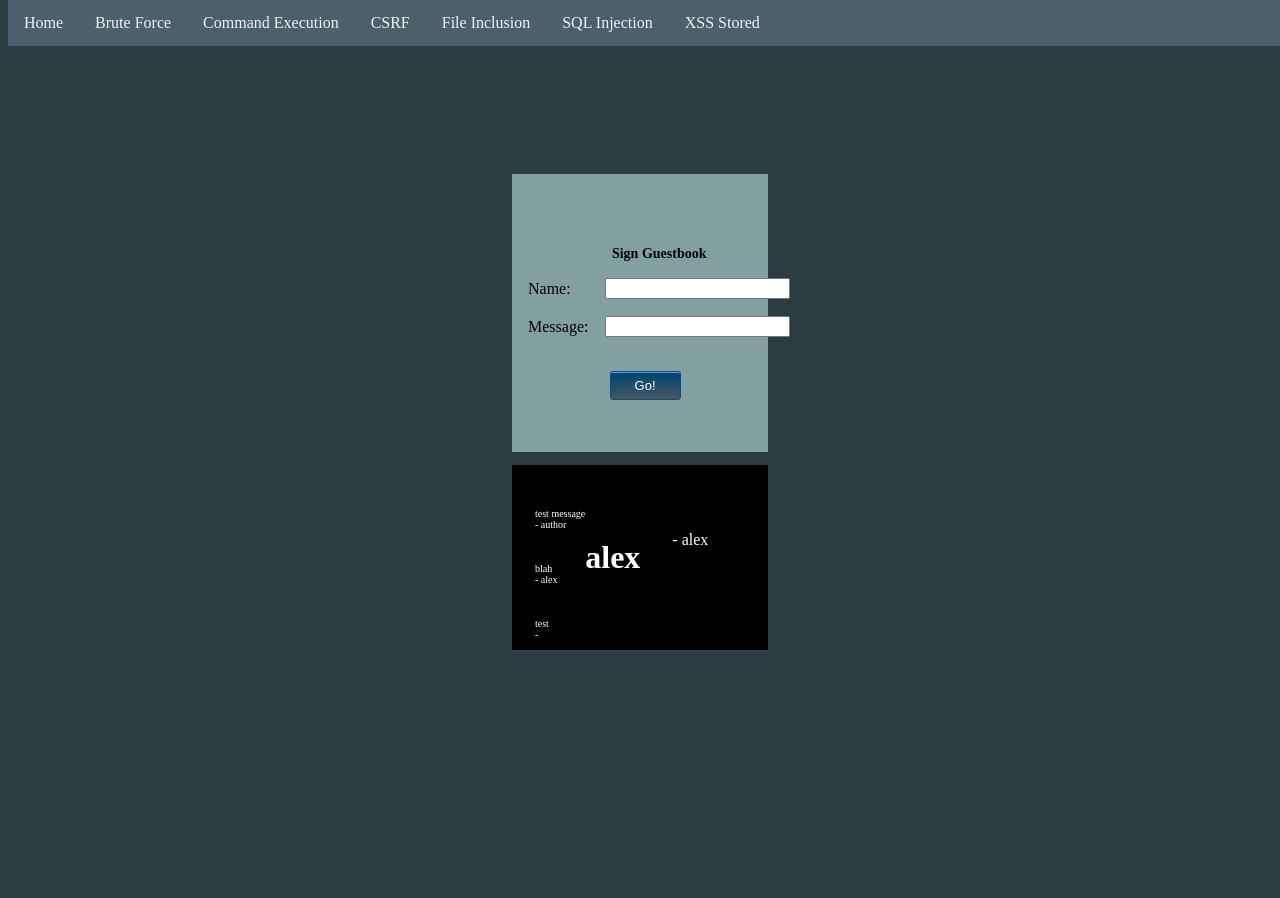
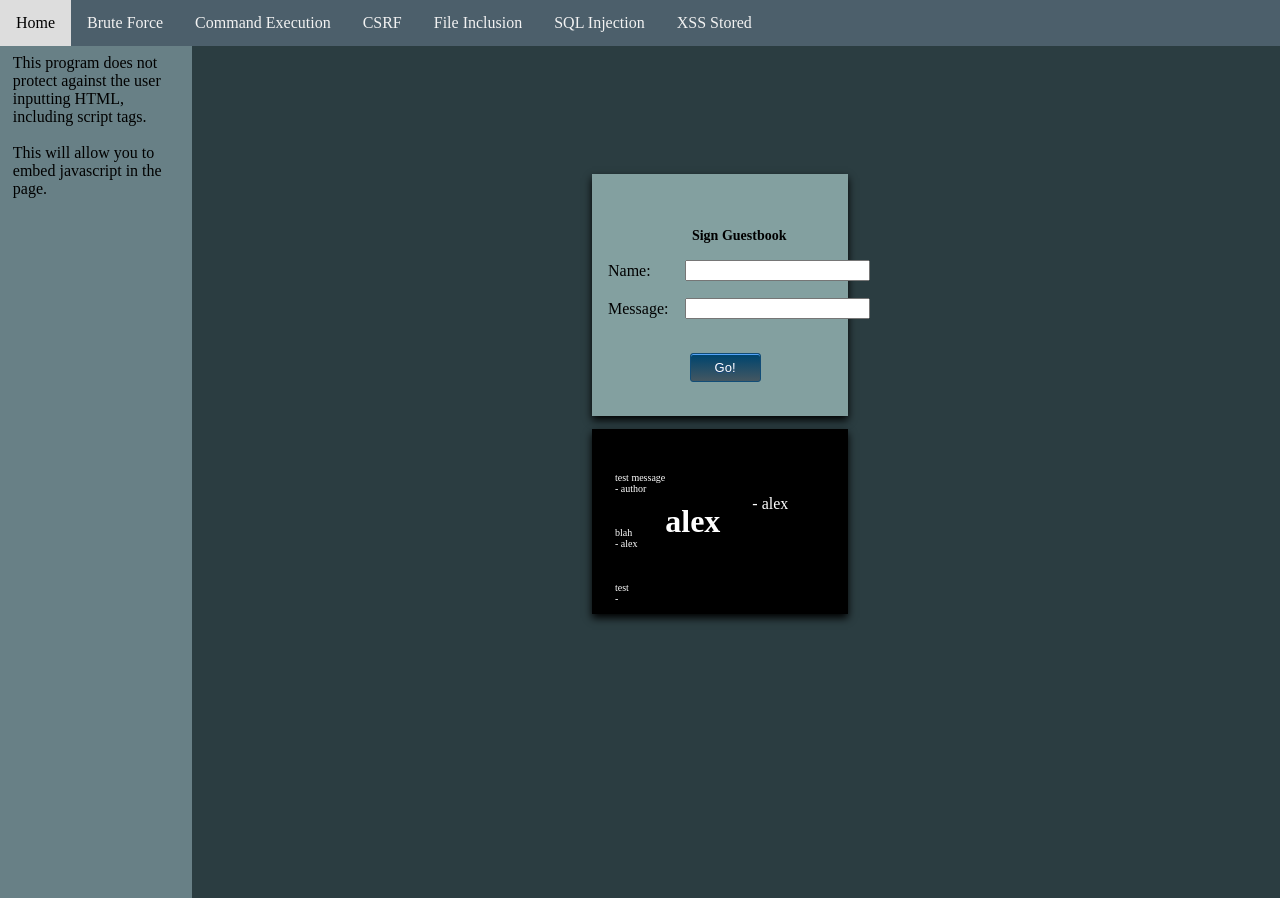
Before and after one commit to lambrou/vulnerable-django-app, a Django app: page /utils/guestbook in a window 1280 px wide. Run offline with Django 3.2, Linux system fonts and the light colour scheme; data comes from the database, SQL or seed files in the repository; both versions use the stored data as it was after the commit.

Commit message:
Adjusted CSS styles and added useful information to the side navigation

```diff
--- /dev/null
+++ b/vda/core/static/core/navinfo.ini
@@ -0,0 +1,8 @@
+[DEFAULT]
+Index = Welcome to the Vulnerable Django App. The examples are a basic walkthrough of security vulnerabilities commonly found in web applications. <br><br>Each page contains examples and important information about the vulnerability.
+BruteForce = A simple example of a Brute Force-able form. <br><br>Does not protect against too many password attempts.
+CommandExec = This form does not protect against you sending your own commands to the webserver. <br><br>Example: www.google.com | dir <br><br>This will tell the Windows server to ping www.google.com and then execute the dir command.
+CSRF = The view uses a csrf_exempt decorator to tell Django that we're bypassing the CSRF protections that are enabled in Django by default.
+FileInclusion = This program runs files given to it in a GET request.<br><br>The output is shown below the file list.<br><br>It does not protect against including your own file, or another file on the server, in the GET request.
+SQLi = This form does not protect against SQL injection attacks.<br><br>This will allow you to enumerate all users by entering the following:<br>admin" OR "1"="1<br><br>This would make the entire SQL statement: <br>SELECT * from "auth_user" WHERE "auth_user"."username" = "admin" OR "1"="1"'
+XSSs = This program does not protect against the user inputting HTML, including script tags.<br><br>This will allow you to embed javascript in the page.
--- a/vda/core/static/core/style.css
+++ b/vda/core/static/core/style.css
@@ -7,7 +7,9 @@
   background-color: #4C5F6B;
   position: fixed;
   top: 0;
+  left: 0;
   width: 100%;
+  z-index: 1; /* Stay on top */
 }
 
 .navbar a {
@@ -32,6 +34,7 @@
   margin: auto;
   margin-top: 10vw;
   white-space:pre-wrap;
+  box-shadow: 0 4px 8px 0 rgba(0,0,0,1);
 }
 .loginButton {
     box-shadow:inset 0px 1px 0px 0px #54a3f7;
@@ -62,9 +65,7 @@
   margin: auto;
   margin-top: 1vw;
   white-space:pre-wrap;
-  overflow-y: scroll;
-  overflow-x: scroll;
-
+  box-shadow: 0 4px 8px 0 rgba(0,0,0,1);
 }
 table {
   border-spacing: 15px;
@@ -81,3 +82,37 @@
   text-decoration: underline;
   cursor: pointer;
 }
+/* The sidebar menu */
+.sidenav {
+  height: 100%; /* Full-height: remove this if you want "auto" height */
+  width: 15vw; /* Set the width of the sidebar */
+  position: fixed; /* Fixed Sidebar (stay in place on scroll) */
+  top: 0; /* Stay at the top */
+  left: 0;
+  background-color: #688086;
+  overflow-x: hidden; /* Disable horizontal scroll */
+  padding-top: 3vw;
+}
+
+/* The navigation menu links */
+.sidenav a {
+  padding: 6px 8px 6px 16px;
+  text-decoration: none;
+  font-size: 25px;
+  color: #818181;
+  display: block;
+}
+
+/* When you mouse over the navigation links, change their color */
+.sidenav a:hover {
+  color: #f1f1f1;
+}
+.navinfo {
+  margin-left: 1vw;
+  margin-right: 1vw;
+}
+/* Style page content */
+.main {
+  margin-left: 160px; /* Same as the width of the sidebar */
+  padding: 0px 10px;
+}
--- a/vda/core/templates/core/base.html
+++ b/vda/core/templates/core/base.html
@@ -24,7 +24,9 @@
       <a href="/utils/guestbook">XSS Stored</a>
       {% endif %}
     </div>
-
+    <div class="sidenav">
+      <p class="navinfo">{% autoescape off %}{{ navinfo }}{% endautoescape %}</p>
+    </div>
     <div class="main">
         {% block content %}{% endblock %}
     </div>
--- a/vda/core/templates/user/changepass.html
+++ b/vda/core/templates/user/changepass.html
@@ -4,7 +4,6 @@
 <div class="cardForm">
   <form method="post">
     {% csrf_token %}
-
     <table>
     <caption align="top" style="font-size: 14px;"><b>Change Password</b></caption>
       <tr>
--- a/vda/core/templates/utils/guestbook.html
+++ b/vda/core/templates/utils/guestbook.html
@@ -4,7 +4,6 @@
 <div class="cardForm">
   <form method="post">
     {% csrf_token %}
-
     <table>
     <caption align="top" style="font-size: 14px;"><b>Sign Guestbook</b></caption>
       <tr>
@@ -17,9 +16,7 @@
       </tr>
     </table>
   <button type="submit" class="loginButton">Go!</button>
-
   </form>
-
 </div>
 <div class="stdout">
   <p style="font-size: 10px; padding-left: 3px;">
--- a/vda/core/urls.py
+++ b/vda/core/urls.py
@@ -1,9 +1,15 @@
+from django.contrib.auth import views as auth_views
+
 from django.urls import include, path
 from . import views
+import configparser
+config = configparser.ConfigParser()
+config.read('core/static/core/navinfo.ini')
 
 urlpatterns = [
     path('', views.index, name='index'),
     path('users/', include('django.contrib.auth.urls')),
+    path('users/login', auth_views.LoginView.as_view(extra_context = {'navinfo': config['DEFAULT']['BruteForce']})),
     path('users/changepass', views.changepass, name='changepass'),
     path('users/signup', views.signup, name='signup'),
     path('users/profile', views.profile, name='signup'),
--- a/vda/core/views.py
+++ b/vda/core/views.py
@@ -4,16 +4,20 @@
 from django.shortcuts import render, redirect
 import subprocess
 from django.views.decorators.csrf import csrf_exempt
-from django.templatetags.static import static
 from django.contrib.auth.models import User
 from core.models import Guestbook
 from django.utils import timezone
+import configparser
 
+config = configparser.ConfigParser()
+config.read('core/static/core/navinfo.ini')
 
 def index(request):
-    return render(request, 'core/index.html', None)
+    context = { "navinfo": config['DEFAULT']['Index'] }
+    return render(request, 'core/index.html', context)
 
 def signup(request):
+
     if request.method == 'POST':
         form = UserCreationForm(request.POST)
         if form.is_valid():
@@ -25,30 +29,39 @@
             return redirect('/')
     else:
         form = UserCreationForm()
-    return render(request, 'registration/signup.html', {'form': form})
+    return render(request, 'registration/signup.html')
 
 def profile(request):
     return render(request, 'user/profile.html', None)
 
 def testconn(request):
+    context = { "navinfo": config['DEFAULT']['CommandExec'] }
     if request.method == 'POST':
         webAddr = request.POST.get('serveraddr')
         procOut = subprocess.check_output('powershell.exe Test-Connection ' + webAddr, shell=True)
-        context = { "stdout": procOut.decode() }
+        context = {
+            "stdout": procOut.decode(),
+            "navinfo": config['DEFAULT']['CommandExec']
+        }
         return render(request, 'utils/testconn.html', context)
-    return render(request, 'utils/testconn.html', None)
+    return render(request, 'utils/testconn.html', context)
 
 @csrf_exempt
 def changepass(request):
+    context = { "navinfo": config['DEFAULT']['CSRF'] }
     if request.method == 'POST':
         password1 = request.POST.get('newpass1')
         password2 = request.POST.get('newpass2')
         if (password1 == password2):
-            context = { "msg": 'Your new password is ' + password1 }
+            context = { "msg": 'Your new password is ' + password1,
+                        "navinfo": config['DEFAULT']['CSRF']
+            }
         else:
-            context = { "msg": 'Passwords did not match.' }
+            context = { "msg": 'Passwords did not match.',
+                        "navinfo": config['DEFAULT']['CSRF']
+             }
         return render(request, 'user/changepass.html', context)
-    return render(request, 'user/changepass.html', None)
+    return render(request, 'user/changepass.html', context)
 
 def filerunner(request):
     if request.method == 'GET':
@@ -59,23 +72,28 @@
                 "stdout": procOut.decode(),
                 "file1": "dt.py",
                 "file2": "version.py",
-                "file3": "fibonacci.py"
+                "file3": "fibonacci.py",
+                "navinfo": config['DEFAULT']['FileInclusion']
             }
             return render(request, 'utils/filerunner.html', context)
     context = {
         "file1": "dt.py",
         "file2": "version.py",
-        "file3": "fibonacci.py"
+        "file3": "fibonacci.py",
+        "navinfo": config['DEFAULT']['FileInclusion']
     }
     return render(request, 'utils/filerunner.html', context)
 
 def userlookup(request):
+    context = { "navinfo": config['DEFAULT']['SQLi'] }
     if request.method == 'POST':
         uname = request.POST.get('uname')
         query = User.objects.raw('SELECT * from "auth_user" WHERE "auth_user"."username" = "' + uname + '"')
-        context = { "stdout": query }
+        context = { "stdout": query,
+                    "navinfo": config['DEFAULT']['SQLi']
+        }
         return render(request, 'utils/userlookup.html', context)
-    return render(request, 'utils/userlookup.html', None)
+    return render(request, 'utils/userlookup.html', context)
 
 def guestbook(request):
 
@@ -86,7 +104,9 @@
         gbook.save()
     posts = Guestbook.objects.all()
     if posts:
-        context = { "posts": posts }
+        context = { "posts": posts,
+                    "navinfo": config['DEFAULT']['XSSs']
+        }
     else:
-        context = { None: None }
+        context = { "navinfo": config['DEFAULT']['XSSs'] }
     return render(request, 'utils/guestbook.html', context)
```
Also changed, not shown: vda/db.sqlite3.
